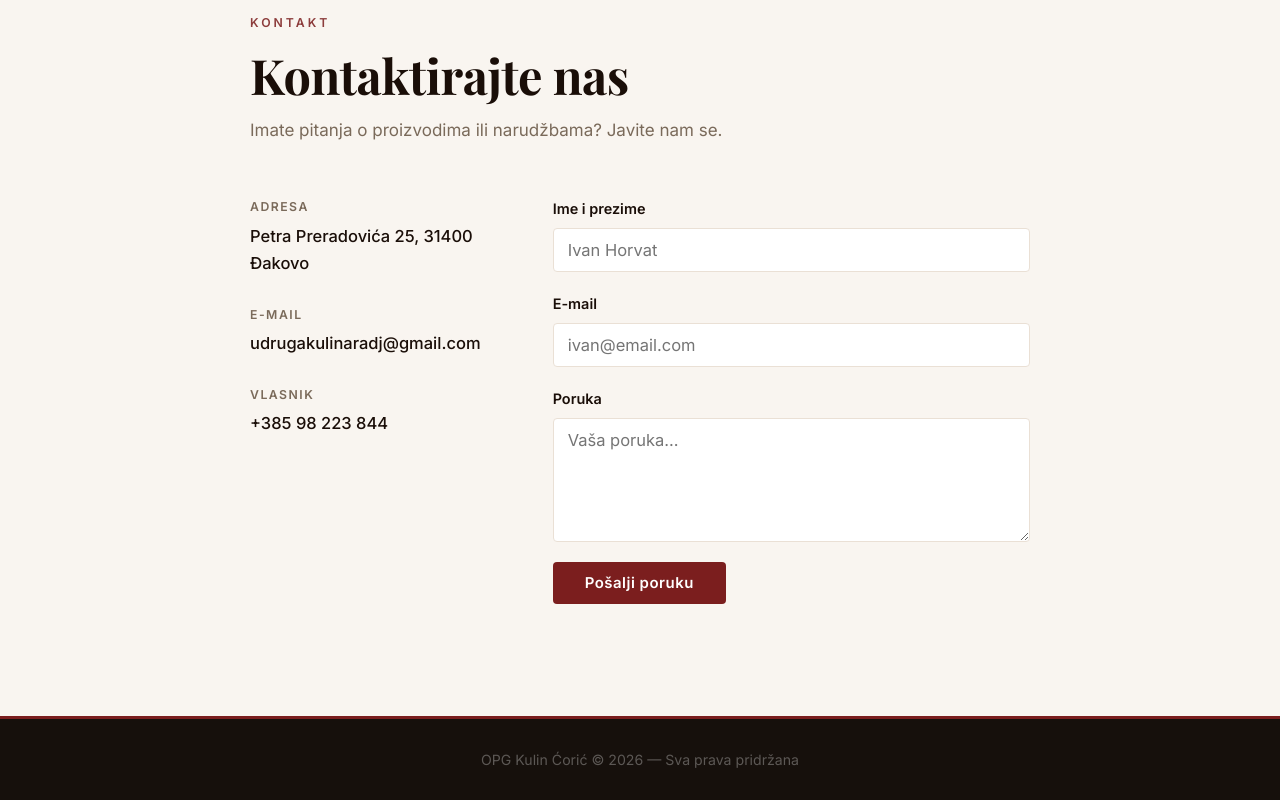
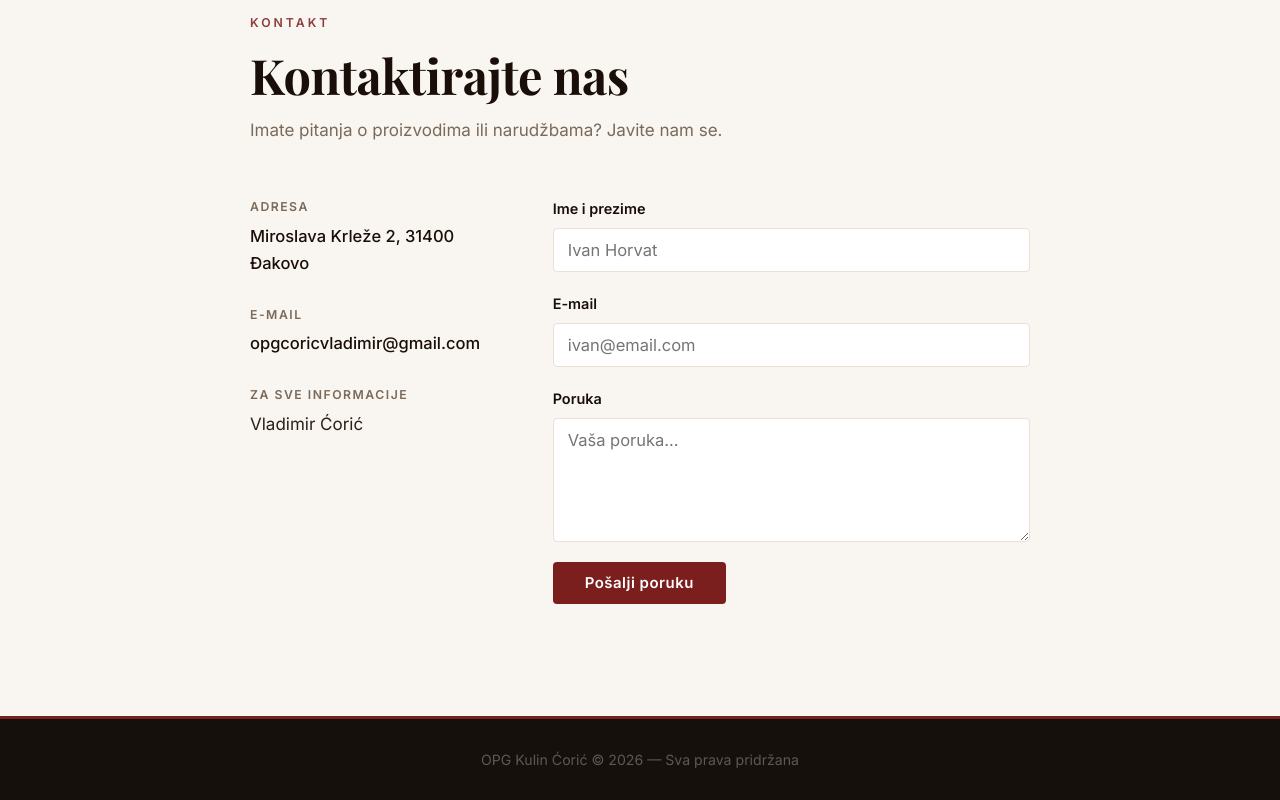
Before and after one commit to tomcoric/opg-coric-web, a React (Vite) app: page / in a window 1280 px wide. Shown: the part 3498-4298 px from the top of the page. Built offline with nearby package versions, Linux system fonts and the light colour scheme.

Commit message:
Ažurirani kontakt podaci — adresa, email, vlasnik

```diff
--- a/src/components/sections/Contact.jsx
+++ b/src/components/sections/Contact.jsx
@@ -23,17 +23,17 @@ export default function Contact() {
             <div className={styles.info}>
               <div className={styles.infoItem}>
                 <strong>Adresa</strong>
-                <a href="https://www.google.com/maps?q=Petra+Preradovića+25,+31400+Đakovo" target="_blank" rel="noopener noreferrer">
-                  Petra Preradovića 25, 31400 Đakovo
+                <a href="https://www.google.com/maps?q=Miroslava+Krleže+2,+31400+Đakovo" target="_blank" rel="noopener noreferrer">
+                  Miroslava Krleže 2, 31400 Đakovo
                 </a>
               </div>
               <div className={styles.infoItem}>
                 <strong>E-mail</strong>
-                <a href="mailto:udrugakulinaradj@gmail.com">udrugakulinaradj@gmail.com</a>
+                <a href="mailto:opgcoricvladimir@gmail.com">opgcoricvladimir@gmail.com</a>
               </div>
               <div className={styles.infoItem}>
-                <strong>Vlasnik</strong>
-                <a href="tel:+38598223844">+385 98 223 844</a>
+                <strong>Za sve informacije</strong>
+                <span>Vladimir Ćorić</span>
               </div>
             </div>
 
```
